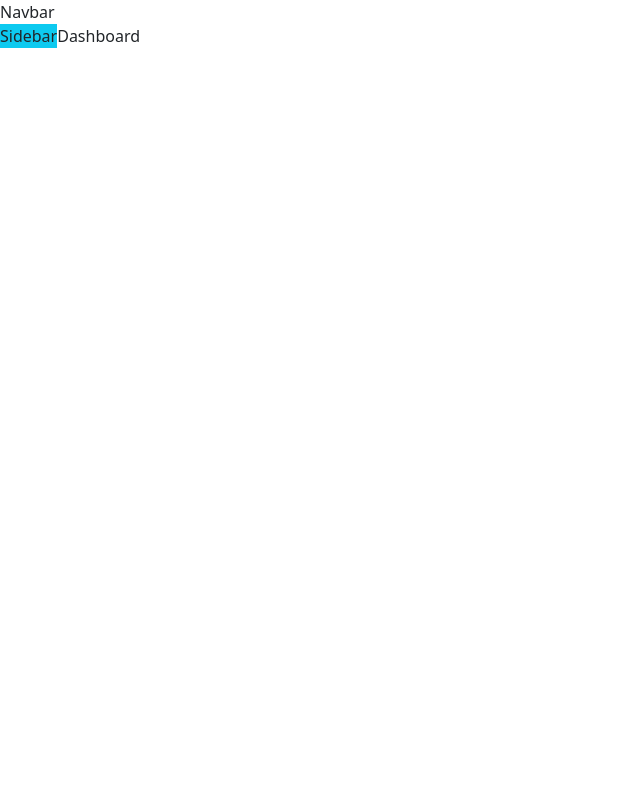
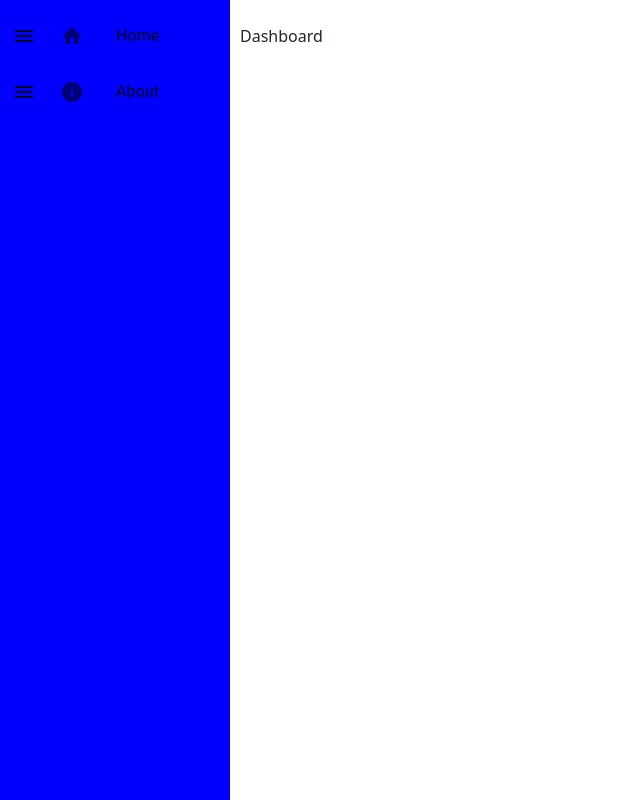
Before and after one commit to Elias-lap/Hotel-Management-System, a React (Vite) app: page /dashboard in a window 1280 px wide. Shown: the whole page, without its empty margins (0-640 px from the left). Built offline with nearby package versions, Linux system fonts and the light colour scheme.

Commit message:
Start WIth Drawer

```diff
--- a/package.json
+++ b/package.json
@@ -14,6 +14,7 @@
     "@emotion/styled": "^11.11.5",
     "@fontsource/roboto": "^5.0.12",
     "@fortawesome/fontawesome-free": "^6.5.2",
+    "@mui/icons-material": "^5.15.15",
     "@mui/material": "^5.15.15",
     "@mui/styled-engine-sc": "^6.0.0-alpha.18",
     "axios": "^1.6.8",
--- a/src/ShareModule/Components/Sidebar/Sidebar.tsx
+++ b/src/ShareModule/Components/Sidebar/Sidebar.tsx
@@ -1,6 +1,69 @@
+import React from 'react';
+import Drawer from '@mui/material/Drawer';
+import List from '@mui/material/List';
+import ListItem from '@mui/material/ListItem';
+import ListItemIcon from '@mui/material/ListItemIcon';
+import ListItemText from '@mui/material/ListItemText';
+import HomeIcon from '@mui/icons-material/Home';
+import InfoIcon from '@mui/icons-material/Info';
+import { IconButton } from '@mui/material';
+import MenuIcon from '@mui/icons-material/Menu';
 
-export default function Sidebar() {
+const Sidebar = () => {
+  const [open, setOpen] = React.useState(false);
+
+  const toggleDrawer = () => {
+    setOpen(!open); // Toggle the state of 'open'
+  };
+
   return (
-    <div className='bg-info'>Sidebar</div>
-  )
-}
+    <Drawer
+      sx={{
+        width: 240,
+        flexShrink: 0,
+        '& .MuiDrawer-paper': {
+          width: 230,
+          boxSizing: 'border-box',
+          background: "blue"
+        },
+      }}
+      variant="permanent"
+      anchor="left"
+      open={open} // Specify the 'open' state of the drawer
+    >
+      <List>
+        <ListItem  key="Home" onClick={toggleDrawer}>
+          <IconButton
+            color="inherit"
+            aria-label="open drawer"
+            edge="start"
+            sx={{ mr: 2 }}
+          >
+            <MenuIcon />
+          </IconButton>
+          <ListItemIcon>
+            <HomeIcon />
+          </ListItemIcon>
+          <ListItemText primary="Home" />
+        </ListItem>
+        <ListItem  key="About" onClick={toggleDrawer}>
+          <IconButton
+            color="inherit"
+            aria-label="open drawer"
+            edge="start"
+            sx={{ mr: 2 }}
+          >
+            <MenuIcon />
+          </IconButton>
+          <ListItemIcon>
+            <InfoIcon />
+          </ListItemIcon>
+          <ListItemText primary="About" />
+        </ListItem>
+        {/* Add more ListItems for other sidebar items */}
+      </List>
+    </Drawer>
+  );
+};
+
+export default Sidebar;
```
Also changed, not shown: 1 other file (tests, documents, lock files or other folders).
